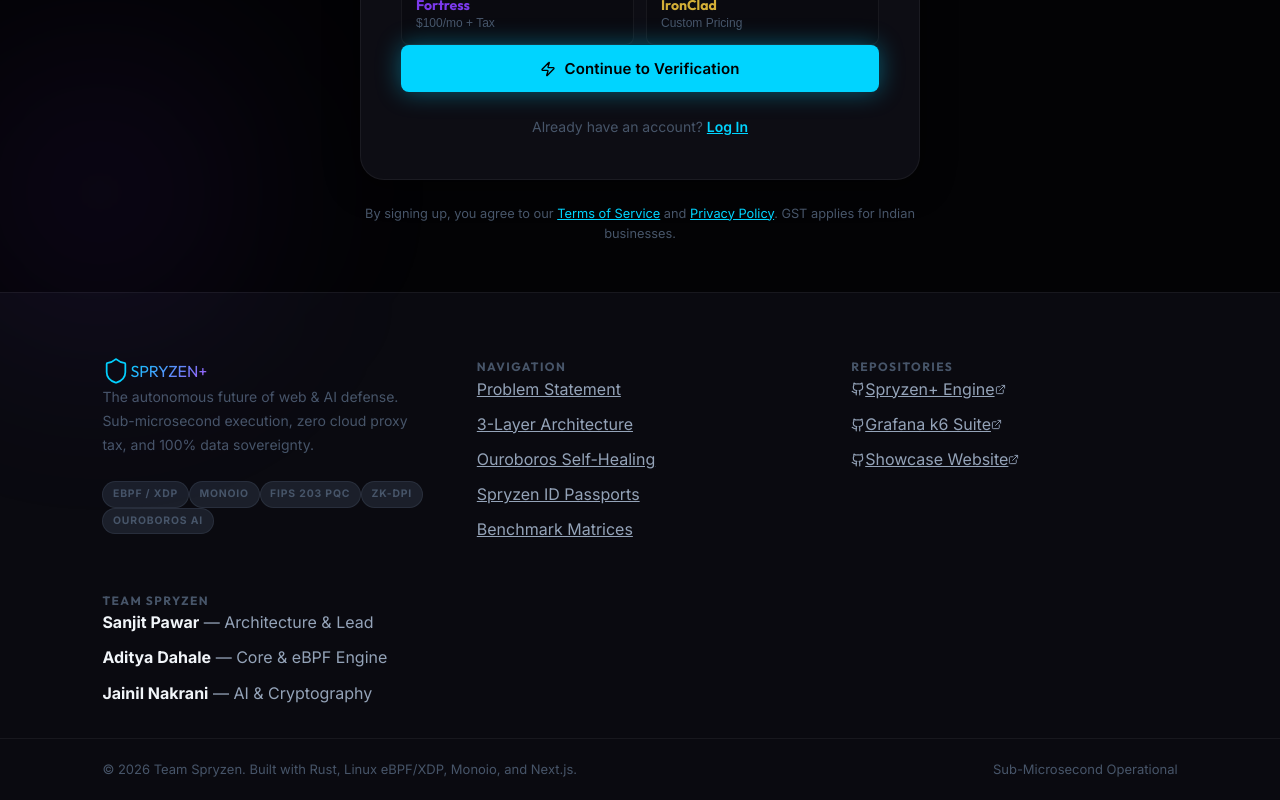
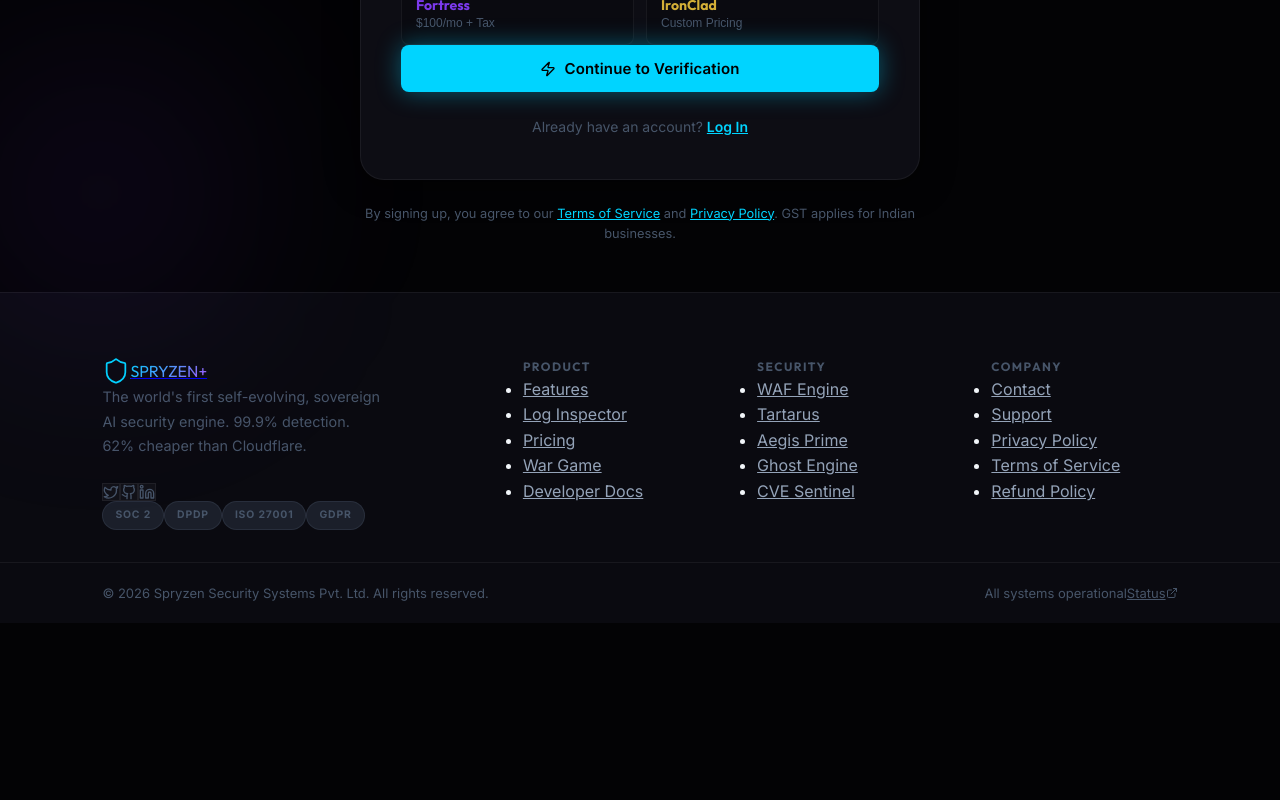
Before and after one commit to Aditya-9-6/spryzen-info, a Next.js app: page /auth/signup in a window 1280 px wide. Shown: the part 811-1611 px from the top of the page. After the commit the page ends 1434 px from the top, so only its background shows below. Built offline with nearby package versions, Linux system fonts and the light colour scheme.

Commit message:
fix(footer): add use client directive for interactive event handlers

```diff
--- a/components/ui/Footer.tsx
+++ b/components/ui/Footer.tsx
@@ -1,4 +1,37 @@
-import { Shield, Github, ExternalLink } from 'lucide-react';
+'use client';
+
+import Link from 'next/link';
+import { Shield, Github, Twitter, Linkedin, ExternalLink } from 'lucide-react';
+
+const footerLinks = {
+  Product: [
+    { label: 'Features',      href: '/features' },
+    { label: 'Log Inspector', href: '/analyzer' },
+    { label: 'Pricing',       href: '/pricing' },
+    { label: 'War Game',     href: '/wargame' },
+    { label: 'Developer Docs', href: '/docs' },
+  ],
+  Security: [
+    { label: 'WAF Engine',    href: '/features#waf' },
+    { label: 'Tartarus',      href: '/features#tartarus' },
+    { label: 'Aegis Prime',   href: '/features#aegis' },
+    { label: 'Ghost Engine',  href: '/features#ghost' },
+    { label: 'CVE Sentinel',  href: '/features#sentinel' },
+  ],
+  Company: [
+    { label: 'Contact',       href: '/contact' },
+    { label: 'Support',       href: '/portal/support' },
+    { label: 'Privacy Policy', href: '/privacy' },
+    { label: 'Terms of Service', href: '/terms' },
+    { label: 'Refund Policy', href: '/refund' },
+  ],
+};
+
+const socialLinks = [
+  { icon: Twitter,  href: '#', label: 'Twitter' },
+  { icon: Github,   href: '#', label: 'GitHub' },
+  { icon: Linkedin, href: '#', label: 'LinkedIn' },
+];
 
 export default function Footer() {
   return (
@@ -10,12 +43,13 @@
     >
       {/* Main footer content */}
       <div
+        className="section-px"
         style={{ padding: '4rem var(--section-px) 2rem' }}
       >
-        <div style={{ display: 'grid', gridTemplateColumns: 'repeat(auto-fit, minmax(240px, 1fr))', gap: '3rem' }}>
+        <div className="grid" style={{ gridTemplateColumns: '2fr 1fr 1fr 1fr', gap: '3rem' }}>
           {/* Brand Column */}
           <div>
-            <div className="flex items-center gap-3 mb-4">
+            <Link href="/" className="flex items-center gap-3 mb-4">
               <Shield
                 size={28}
                 className="text-[var(--neon-cyan)]"
@@ -29,21 +63,48 @@
                   WebkitTextFillColor: 'transparent',
                 }}
               >
-                SPRYZEN<span className="text-[var(--neon-cyan)]">+</span>
+                SPRYZEN+
               </span>
+            </Link>
+
+            <p style={{ color: 'var(--text-muted)', fontSize: '0.9rem', lineHeight: 1.7, marginBottom: '1.5rem', maxWidth: '280px' }}>
+              The world&apos;s first self-evolving, sovereign AI security engine. 99.9% detection. 62% cheaper than Cloudflare.
+            </p>
+
+            {/* Social Links */}
+            <div className="flex items-center gap-3">
+              {socialLinks.map(({ icon: Icon, href, label }) => (
+                <a
+                  key={label}
+                  href={href}
+                  aria-label={label}
+                  className="w-9 h-9 rounded-lg flex items-center justify-center transition-all duration-200"
+                  style={{
+                    background: 'var(--glass-surface)',
+                    border: '1px solid var(--glass-border)',
+                    color: 'var(--text-muted)',
+                  }}
+                  onMouseEnter={e => {
+                    (e.currentTarget as HTMLElement).style.color = 'var(--neon-cyan)';
+                    (e.currentTarget as HTMLElement).style.borderColor = 'rgba(0,212,255,0.3)';
+                  }}
+                  onMouseLeave={e => {
+                    (e.currentTarget as HTMLElement).style.color = 'var(--text-muted)';
+                    (e.currentTarget as HTMLElement).style.borderColor = 'var(--glass-border)';
+                  }}
+                >
+                  <Icon size={16} />
+                </a>
+              ))}
             </div>
 
-            <p style={{ color: 'var(--text-muted)', fontSize: '0.875rem', lineHeight: 1.7, marginBottom: '1.5rem', maxWidth: '320px' }}>
-              The autonomous future of web &amp; AI defense. Sub-microsecond execution, zero cloud proxy tax, and 100% data sovereignty.
-            </p>
-
-            {/* Compliance & Standards Badges */}
-            <div className="flex flex-wrap gap-2">
-              {['eBPF / XDP', 'Monoio', 'FIPS 203 PQC', 'ZK-DPI', 'Ouroboros AI'].map((badge) => (
+            {/* Compliance Badges */}
+            <div className="flex flex-wrap gap-2 mt-5">
+              {['SOC 2', 'DPDP', 'ISO 27001', 'GDPR'].map((badge) => (
                 <span
                   key={badge}
                   className="badge badge-muted"
-                  style={{ fontSize: '0.65rem', padding: '0.25rem 0.6rem' }}
+                  style={{ fontSize: '0.65rem' }}
                 >
                   {badge}
                 </span>
@@ -51,108 +112,32 @@
             </div>
           </div>
 
-          {/* Quick Navigation */}
-          <div>
+          {/* Link Columns */}
+          {Object.entries(footerLinks).map(([category, links]) => (
+            <div key={category}>
               <h4
                 className="text-label mb-4"
                 style={{ color: 'var(--text-muted)' }}
               >
-              Navigation
+                {category}
               </h4>
-            <ul style={{ listStyle: 'none', padding: 0, display: 'flex', flexDirection: 'column', gap: '0.6rem' }}>
-              <li>
-                <a href="#problem" className="text-sm transition-colors duration-200" style={{ color: 'var(--text-secondary)' }}>
-                  Problem Statement
-                </a>
+              <ul className="space-y-2.5">
+                {links.map((link) => (
+                  <li key={link.label}>
+                    <Link
+                      href={link.href}
+                      className="text-sm transition-colors duration-200"
+                      style={{ color: 'var(--text-secondary)' }}
+                      onMouseEnter={e => (e.currentTarget as HTMLElement).style.color = 'var(--text-primary)'}
+                      onMouseLeave={e => (e.currentTarget as HTMLElement).style.color = 'var(--text-secondary)'}
+                    >
+                      {link.label}
+                    </Link>
                   </li>
-              <li>
-                <a href="#architecture" className="text-sm transition-colors duration-200" style={{ color: 'var(--text-secondary)' }}>
-                  3-Layer Architecture
-                </a>
-              </li>
-              <li>
-                <a href="#ouroboros" className="text-sm transition-colors duration-200" style={{ color: 'var(--text-secondary)' }}>
-                  Ouroboros Self-Healing
-                </a>
-              </li>
-              <li>
-                <a href="#spryzen-id" className="text-sm transition-colors duration-200" style={{ color: 'var(--text-secondary)' }}>
-                  Spryzen ID Passports
-                </a>
-              </li>
-              <li>
-                <a href="#benchmarks" className="text-sm transition-colors duration-200" style={{ color: 'var(--text-secondary)' }}>
-                  Benchmark Matrices
-                </a>
-              </li>
+                ))}
               </ul>
             </div>
-
-          {/* Repositories */}
-          <div>
-            <h4
-              className="text-label mb-4"
-              style={{ color: 'var(--text-muted)' }}
-            >
-              Repositories
-            </h4>
-            <ul style={{ listStyle: 'none', padding: 0, display: 'flex', flexDirection: 'column', gap: '0.6rem' }}>
-              <li>
-                <a
-                  href="https://github.com/Aditya-9-6/spryzen-test-1"
-                  target="_blank"
-                  rel="noopener noreferrer"
-                  className="text-sm flex items-center gap-1.5 transition-colors"
-                  style={{ color: 'var(--text-secondary)' }}
-                >
-                  <Github size={14} /> Spryzen+ Engine <ExternalLink size={11} />
-                </a>
-              </li>
-              <li>
-                <a
-                  href="https://github.com/Aditya-9-6/Spryzen-Benchmarks"
-                  target="_blank"
-                  rel="noopener noreferrer"
-                  className="text-sm flex items-center gap-1.5 transition-colors"
-                  style={{ color: 'var(--text-secondary)' }}
-                >
-                  <Github size={14} /> Grafana k6 Suite <ExternalLink size={11} />
-                </a>
-              </li>
-              <li>
-                <a
-                  href="https://github.com/Aditya-9-6/spryzen-info"
-                  target="_blank"
-                  rel="noopener noreferrer"
-                  className="text-sm flex items-center gap-1.5 transition-colors"
-                  style={{ color: 'var(--text-secondary)' }}
-                >
-                  <Github size={14} /> Showcase Website <ExternalLink size={11} />
-                </a>
-              </li>
-            </ul>
-          </div>
-
-          {/* Team Spryzen */}
-          <div>
-            <h4
-              className="text-label mb-4"
-              style={{ color: 'var(--text-muted)' }}
-            >
-              Team Spryzen
-            </h4>
-            <ul style={{ listStyle: 'none', padding: 0, display: 'flex', flexDirection: 'column', gap: '0.6rem' }}>
-              <li className="text-sm" style={{ color: 'var(--text-secondary)' }}>
-                <strong style={{ color: 'var(--text-primary)' }}>Sanjit Pawar</strong> — Architecture &amp; Lead
-              </li>
-              <li className="text-sm" style={{ color: 'var(--text-secondary)' }}>
-                <strong style={{ color: 'var(--text-primary)' }}>Aditya Dahale</strong> — Core &amp; eBPF Engine
-              </li>
-              <li className="text-sm" style={{ color: 'var(--text-secondary)' }}>
-                <strong style={{ color: 'var(--text-primary)' }}>Jainil Nakrani</strong> — AI &amp; Cryptography
-              </li>
-            </ul>
-          </div>
+          ))}
         </div>
       </div>
 
@@ -165,7 +150,7 @@
       >
         <div className="flex items-center justify-between flex-wrap gap-3">
           <p style={{ color: 'var(--text-muted)', fontSize: '0.8125rem' }}>
-            © {new Date().getFullYear()} Team Spryzen. Built with Rust, Linux eBPF/XDP, Monoio, and Next.js.
+            © {new Date().getFullYear()} Spryzen Security Systems Pvt. Ltd. All rights reserved.
           </p>
           <div className="flex items-center gap-4">
             <span
@@ -176,8 +161,17 @@
                 className="inline-block w-2 h-2 rounded-full"
                 style={{ background: 'var(--neon-emerald)', boxShadow: '0 0 8px var(--neon-emerald)' }}
               />
-              Sub-Microsecond Operational
+              All systems operational
             </span>
+            <a
+              href="https://status.spryzen.plus"
+              className="flex items-center gap-1 transition-colors"
+              style={{ color: 'var(--text-muted)', fontSize: '0.8125rem' }}
+              target="_blank"
+              rel="noopener noreferrer"
+            >
+              Status <ExternalLink size={12} />
+            </a>
           </div>
         </div>
       </div>
```
Lines whose indentation alone changed are shown as unchanged.
